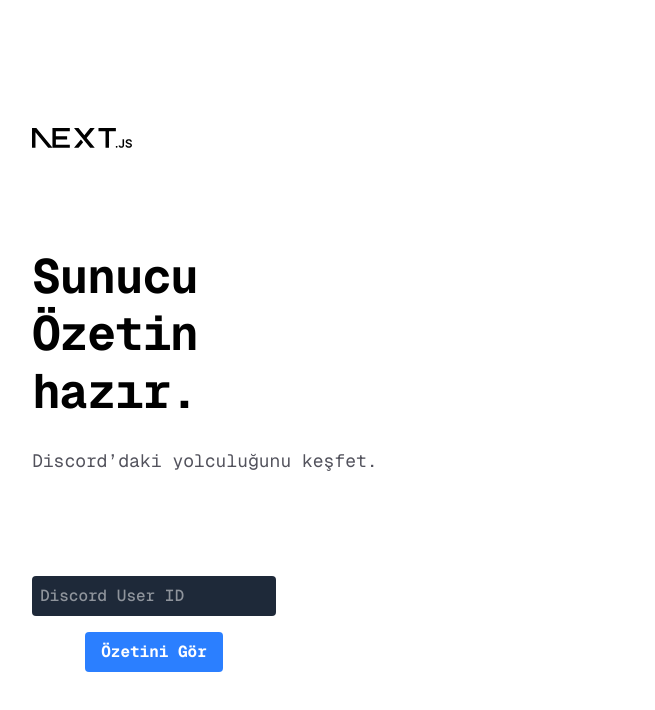
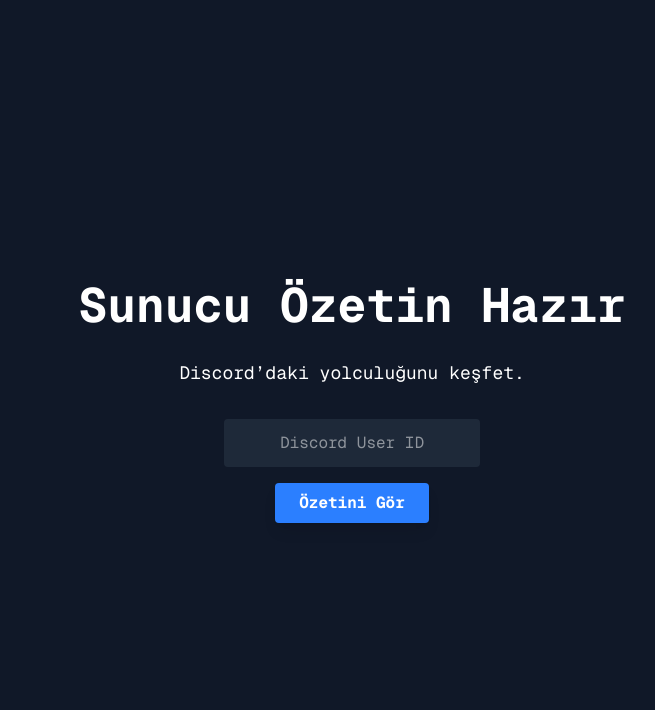
Before and after one commit to darknight2060/kah-ozetin, a Next.js app: page / in a window 1280 px wide. Shown: the top 710 px of the page, without its empty margins (288-943 px from the left). Built offline with nearby package versions, Linux system fonts and the light colour scheme.

Commit message:
main page

```diff
--- a/src/pages/index.js
+++ b/src/pages/index.js
@@ -1,5 +1,6 @@
 import Image from "next/image";
 import { Geist, Geist_Mono } from "next/font/google";
+import { motion } from "framer-motion";
 import { useState } from "react";
 
 const geistSans = Geist({
@@ -11,6 +12,11 @@ const geistMono = Geist_Mono({
   variable: "--font-geist-mono",
   subsets: ["latin"],
 });
+
+const containerVariants = {
+  hidden: { opacity: 0, y: 50 },
+  visible: { opacity: 1, y: 0, transition: { duration: 0.8 } },
+};
 
 export default function Home() {
   const [userId, setUserId] = useState("");
@@ -26,44 +32,48 @@ export default function Home() {
   };
 
   return (
-    <div
-      className={`${geistSans.className} ${geistMono.className} flex min-h-screen items-center justify-center bg-zinc-50 font-sans dark:bg-black`}
+    <motion.div
+      className={`${geistSans.className} ${geistMono.className} min-h-screen bg-gray-900 text-white flex flex-col items-center justify-center`}
+      initial="hidden"
+      animate="visible"
+      variants={containerVariants}
     >
-      <main className="flex min-h-screen w-full max-w-3xl flex-col items-center justify-between py-32 px-16 bg-white dark:bg-black sm:items-start">
-        <Image
-          className="dark:invert"
-          src="/next.svg"
-          alt="Next.js logo"
-          width={100}
-          height={20}
-          priority
-        />
-        <div className="flex flex-col items-center gap-6 text-center sm:items-start sm:text-left">
-          <h1 className="max-w-xs text-3xl font-semibold leading-10 tracking-tight text-black dark:text-zinc-50">
-            Sunucu Özetin hazır.
-          </h1>
-          <p className="max-w-md text-lg leading-8 text-zinc-600 dark:text-zinc-400">
+      <motion.h1
+        className="text-5xl font-extrabold mb-6 text-center"
+        initial={{ opacity: 0, scale: 0.8 }}
+        animate={{ opacity: 1, scale: 1 }}
+        transition={{ duration: 0.8 }}
+      >
+        Sunucu Özetin Hazır
+      </motion.h1>
+      <motion.p
+        className="text-lg mb-8 text-center"
+        initial={{ opacity: 0 }}
+        animate={{ opacity: 1 }}
+        transition={{ delay: 0.5, duration: 0.8 }}
+      >
         Discord’daki yolculuğunu keşfet.
-          </p>
-        </div>
-        <div className="flex flex-col gap-4 text-base font-medium sm:flex-row">
-          <div className="flex flex-col items-center">
+      </motion.p>
+      <motion.div
+        className="flex flex-col items-center"
+        initial={{ opacity: 0, y: 20 }}
+        animate={{ opacity: 1, y: 0 }}
+        transition={{ delay: 0.8, duration: 0.8 }}
+      >
         <input
           type="text"
           placeholder="Discord User ID"
           value={userId}
           onChange={handleInputChange}
-              className="p-2 rounded bg-gray-800 text-white mb-4"
+          className="p-3 rounded bg-gray-800 text-white mb-4 w-64 text-center"
         />
         <button
           onClick={handleSubmit}
-              className="bg-blue-500 hover:bg-blue-600 text-white font-bold py-2 px-4 rounded"
+          className="bg-blue-500 hover:bg-blue-600 text-white font-bold py-2 px-6 rounded shadow-lg"
         >
           Özetini Gör
         </button>
-          </div>
-        </div>
-      </main>
-    </div>
+      </motion.div>
+    </motion.div>
   );
 }
```
Lines whose indentation alone changed are shown as unchanged.
